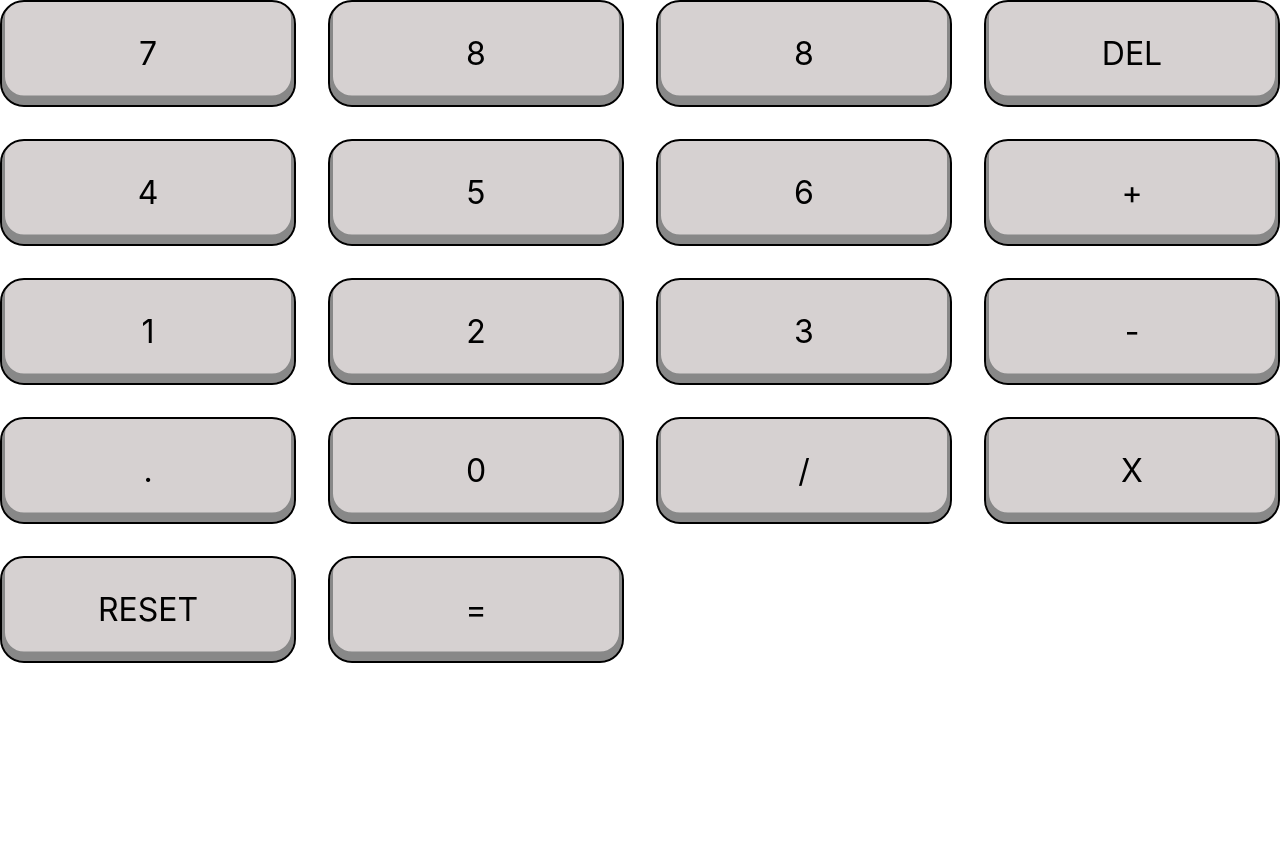
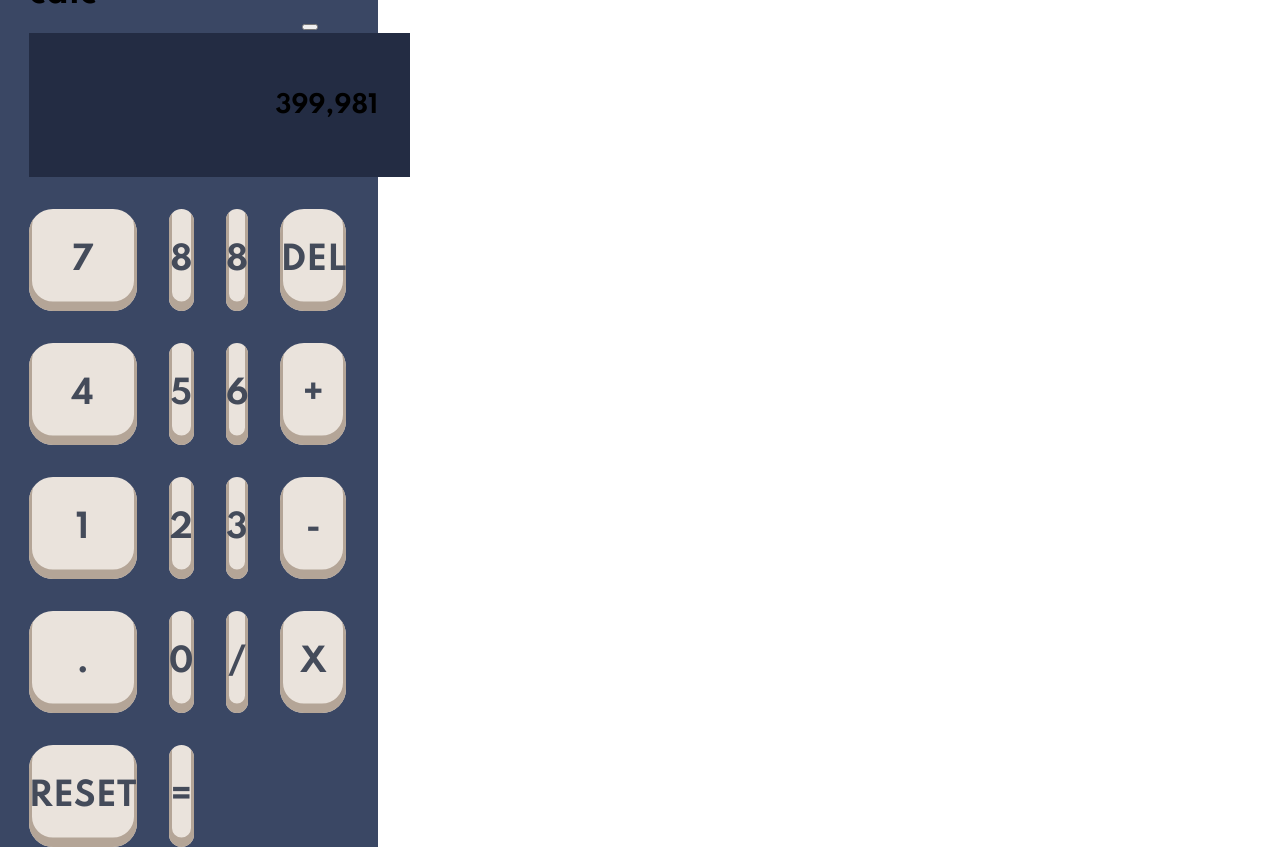
Before and after one commit to steppan26/Challenge-05--Calculator-App, a React (Create React App) app: page / in a window 1280 px wide. Before the commit the page ends 800 px from the top, so only its background shows below. Built offline with nearby package versions, Linux system fonts and the light colour scheme.

Commit message:
project state EOD 11/06/21

```diff
--- a/public/index.html
+++ b/public/index.html
@@ -2,8 +2,8 @@
 <html lang="en">
   <head>
     <link rel="preconnect" href="https://fonts.gstatic.com">
-    <link href="https://fonts.googleapis.com/css2?family=Commissioner:wght@400;500;700&display=swap" rel="stylesheet">
-    <meta charset="utf-8" />
+    <link rel="preconnect" href="https://fonts.gstatic.com">
+    <link href="https://fonts.googleapis.com/css2?family=Spartan:wght@700&display=swap" rel="stylesheet">    <meta charset="utf-8" />
     <link rel="icon" href="%PUBLIC_URL%/favicon.ico" />
     <meta name="viewport" content="width=device-width, initial-scale=1" />
     <meta name="theme-color" content="#000000" />
--- a/src/Components/Button.css
+++ b/src/Components/Button.css
@@ -1,9 +1,9 @@
 .btn{
-    border: 2px solid rgb(0, 0, 0);
     border-radius: 0.75em;
-    background-color: rgb(214, 209, 209);
-    box-shadow: 0 -0.2em 0 3px rgb(136, 136, 136) inset;
+    background-color: var(--clr-keys-primary-bg);
+    box-shadow: 0 -0.2em 0 3px var(--clr-keys-primary-shadow) inset;
     font-size: 2em;
     padding: 0;
     margin: 0;
+    color: var(--clr-text-primary);
 }
--- /dev/null
+++ b/src/Components/Screen.css
@@ -0,0 +1,12 @@
+.screen{
+
+    display: flex;
+    justify-content: flex-end;
+    align-items: center;
+    width: 100%;
+    background-color: var(--clr-bg-toggle-keypad);
+    font-size: 1em;
+    height: 5em;
+    margin-bottom: 2em;
+    padding: 2em;
+}
--- /dev/null
+++ b/src/Components/Screen.js
@@ -0,0 +1,12 @@
+import React from 'react'
+import './Screen.css'
+
+const Screen = () => {
+    return(
+        <div className="screen">
+            <h2>399,981</h2>
+        </div>
+    );
+}
+
+export default Screen;
--- /dev/null
+++ b/src/Components/Theme.js
@@ -0,0 +1,13 @@
+import React from 'react'
+import './Theme.css'
+
+const Theme = () => {
+    return(
+        <div className="themeWrapper">
+            <h3>THEME</h3>
+            <button type="toggle"></button>
+        </div>
+    );
+}
+
+export default Theme;
--- a/src/Containers/App.css
+++ b/src/Containers/App.css
@@ -1,38 +1,90 @@
-.App {
-  text-align: center;
+.Theme1{
+  /*#### Backgrounds #### */
+--clr-bg-main : hsl(222, 26%, 31%);
+--clr-bg-toggle-keypad : hsl(223, 31%, 20%);
+--clr-bg-screen : hsl(224, 36%, 15%);
+
+/* #### Keys #### */
+--clr-keys-reset-bg : hsl(225, 21%, 49%);
+--clr-keys-reset-shadow : hsl(224, 28%, 35%);
+
+--clr-keys-equals-bg : hsl(6, 63%, 50%);
+--clr-keys-equals-shadow : hsl(6, 70%, 34%);
+
+--clr-keys-primary-bg : hsl(30, 25%, 89%);
+--clr-keys-primary-shadow : hsl(28, 16%, 65%);
+
+
+/* #### Text #### */
+--clr-text-primary : hsl(221, 14%, 31%);
+--clr-text-secondary : hsl(0, 0, 100%);
+--clr-text-white : hsl(0, 0, 100%);
 }
 
-.App-logo {
-  height: 40vmin;
-  pointer-events: none;
+.Theme2{
+    /*#### Backgrounds #### */
+--clr-bg-main : hsl(0, 0%, 90%);
+--clr-bg-toggle-keypad : hsl(0, 5%, 81%);
+--clr-bg-screen : hsl(0, 0%, 93%);
+
+/* #### Keys #### */
+--clr-keys-reset-bg : hsl(185, 42%, 37%);
+--clr-keys-reset-shadow : hsl(185, 58%, 25%);
+
+--clr-keys-equals-bg : hsl(25, 98%, 40%);
+--clr-keys-equals-shadow : hsl(25, 99%, 27%);
+
+--clr-keys-primary-bg : hsl(45, 7%, 89%);
+--clr-keys-primary-shadow : hsl(35, 11%, 61%);
+
+
+/* #### Text #### */
+--clr-text-primary : hsl(60, 10%, 19%);
+--clr-text-secondary : hsl(0, 0, 100%);
+--clr-text-white : hsl(0, 0, 100%);
+
 }
 
-@media (prefers-reduced-motion: no-preference) {
-  .App-logo {
-    animation: App-logo-spin infinite 20s linear;
-  }
+.Theme3{
+/*#### Backgrounds #### */
+--clr-bg-main : hsl(268, 75%, 9%);
+--clr-bg-toggle-keypad : hsl(268, 71%, 12%);
+--clr-bg-screen : hsl(268, 71%, 12%);
+
+/* #### Keys #### */
+--clr-keys-reset-bg : hsl(281, 89%, 26%);
+--clr-keys-reset-shadow : hsl(285, 91%, 52%);
+
+--clr-keys-equals-bg : hsl(176, 100%, 44%);
+--clr-keys-equals-shadow : hsl(177, 92%, 70%);
+
+--clr-keys-primary-bg : hsl(268, 47%, 21%);
+--clr-keys-primary-shadow : hsl(290, 70%, 36%);
+
+
+/* #### Text #### */
+--clr-text-primary : hsl(52, 100%, 62%);
+--clr-text-secondary : hsl(198, 20%, 13%);
+--clr-text-white : hsl(0, 0, 100%);
 }
 
-.App-header {
-  background-color: #282c34;
-  min-height: 100vh;
+.AppContainer{
+  overflow: none;
+  display: flex;
+  justify-content: center;
+  align-items: center;
+  width: 375px;
+  height: 100vh;
+  background-color: var(--clr-bg-main);
+}
+
+.App {
   display: flex;
   flex-direction: column;
   align-items: center;
   justify-content: center;
-  font-size: calc(10px + 2vmin);
-  color: white;
+  font-size: 1rem;
+  width: 100%;
+  padding: 0 2em;
+  background-color: var(--clr-bg-main);
 }
-
-.App-link {
-  color: #61dafb;
-}
-
-@keyframes App-logo-spin {
-  from {
-    transform: rotate(0deg);
-  }
-  to {
-    transform: rotate(360deg);
-  }
-}
--- a/src/Containers/App.js
+++ b/src/Containers/App.js
@@ -5,9 +5,11 @@ import Calculator from './Calculator';
 
 function App() {
   return (
-    <div className="App">
-      <Header />
-      <Calculator />
+    <div className="AppContainer">
+      <div className="App Theme1">
+        <Header />
+        <Calculator />
+      </div>
     </div>
   );
 }
--- /dev/null
+++ b/src/Containers/Header.css
@@ -0,0 +1,10 @@
+.topSection{
+    width: 100%;
+}
+.header{
+    display: flex;
+    align-items: center;
+    justify-content: space-between;
+    width: 100%;
+    color: var(--clr-text-white);
+}
--- a/src/Containers/Header.js
+++ b/src/Containers/Header.js
@@ -1,9 +1,16 @@
 import React from 'react'
+import './Header.css'
+import Theme from '../Components/Theme'
+import Screen from '../Components/Screen'
 
 const Header = () => {
     return(
-        <div>
-
+        <div className="topSection">
+            <div className="header">
+                <h1 className="title">calc</h1>
+                <Theme />
+            </div>
+            <Screen />
         </div>
     );
 }
--- a/src/index.css
+++ b/src/index.css
@@ -1,13 +1,11 @@
 body {
   margin: 0;
-  font-family: -apple-system, BlinkMacSystemFont, 'Segoe UI', 'Roboto', 'Oxygen',
-    'Ubuntu', 'Cantarell', 'Fira Sans', 'Droid Sans', 'Helvetica Neue',
-    sans-serif;
-  -webkit-font-smoothing: antialiased;
-  -moz-osx-font-smoothing: grayscale;
+  font-family: 'Spartan', sans-serif;
+  font-size: 32px;
+  text-align: center;
 }
 
 code {
-  font-family: source-code-pro, Menlo, Monaco, Consolas, 'Courier New',
-    monospace;
+  font-family: 'Spartan', sans-serif;
+  font-weight: 700;
 }
```
Also changed, not shown: src/Components/Theme.css (added).
